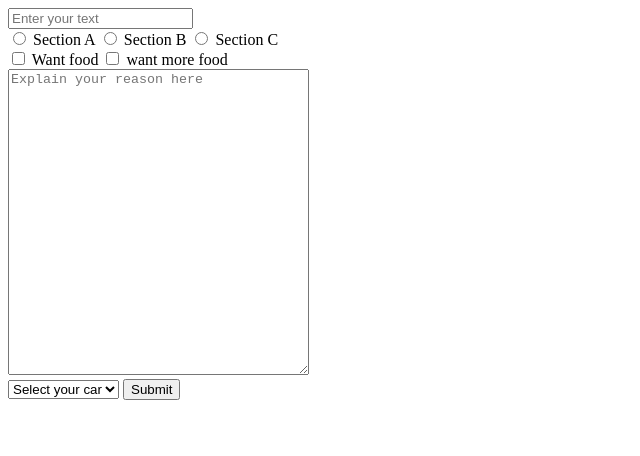
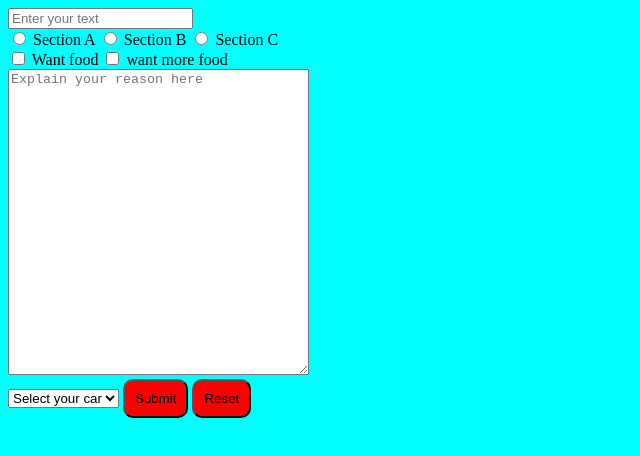
Before and after one commit to syedfardin83/html-learn, a plain HTML site: page Chapter4/form.html in a window 1280 px wide. Shown: the whole page, without its empty margins (0-640 px from the left). Drawn offline with Linux system fonts and the light colour scheme.

Commit message:
CSS teaser

```diff
--- a/Chapter4/form.html
+++ b/Chapter4/form.html
@@ -5,6 +5,7 @@
     <meta name="viewport" content="width=device-width, initial-scale=1.0">
     <title>Document</title>
 </head>
+<link rel="stylesheet" href="style.css">
 <body>
     <div>
         <form action="form.php">
@@ -32,7 +33,9 @@
                 <option value="jaguar">jaguar</option>
                 <option value="honda">honda</option>
             </select>
-            <button type="submit">Submit</button>
+            <button type="submit" id="btn1" class="end-btns">Submit</button>
+            <button id="btn2" class="end-btns">Reset</button>
+
         </form>
     </div>
 </body>
--- /dev/null
+++ b/Chapter4/style.css
@@ -0,0 +1,14 @@
+    body{
+        background-color: cyan;
+    }
+    /* #btn1{
+        background-color: red;
+    }
+    #btn2{
+        background-color: green;
+    } */
+    .end-btns{
+        background-color: red;
+        border-radius: 10px;
+        padding: 10px;
+    }
```
